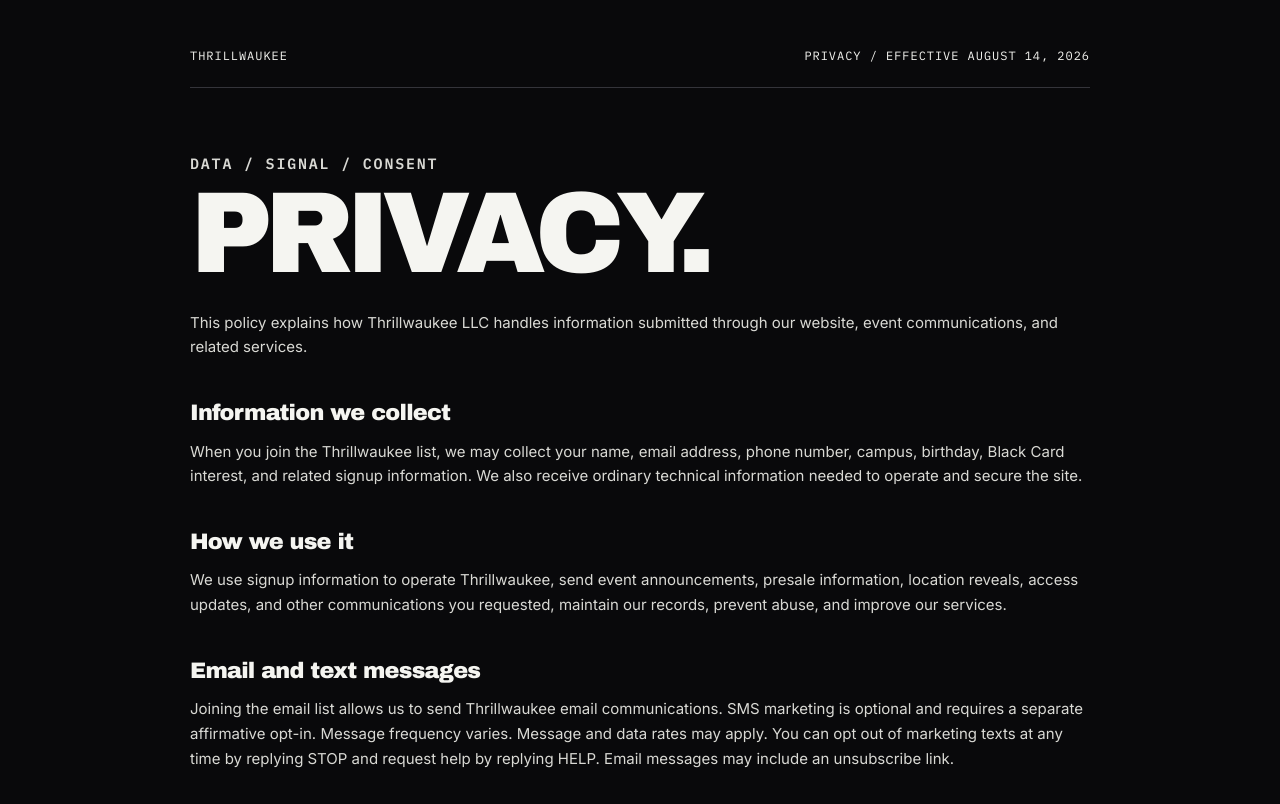
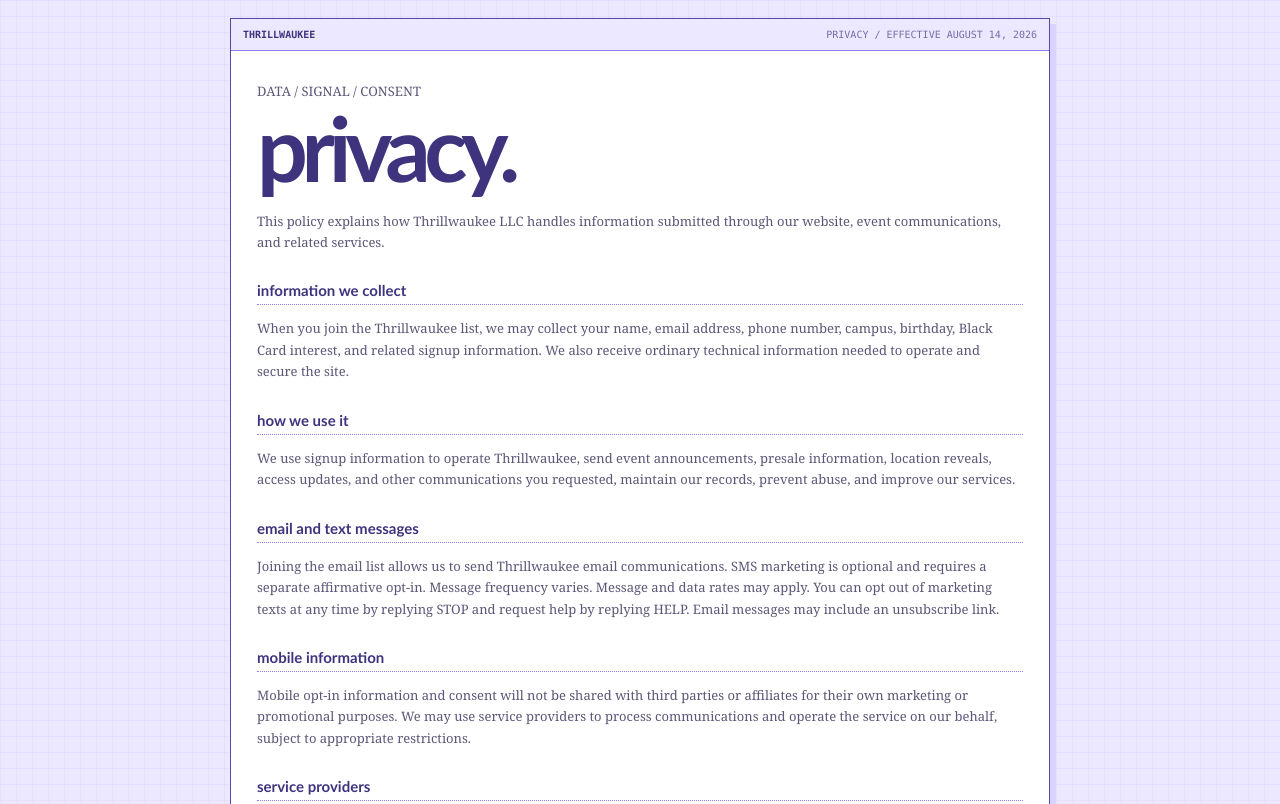
Before and after one commit to Malloy17-ui/thrillwaukee, a plain HTML site: page privacy.html in a window 1280 px wide. Shown: the top 804 px of the page. Drawn offline with Linux system fonts and the light colour scheme.

Commit message:
Restyle legal pages to match crunchy periwinkle system

```diff
--- a/legal.css
+++ b/legal.css
@@ -1 +1,90 @@
-:root{--ink:#09090b;--paper:#f5f5f1;--peri:#8f9dff;--yellow:#ffd400}*{box-sizing:border-box}html{background:var(--ink);color:var(--paper);font-family:"Inter",system-ui,sans-serif}body{margin:0;min-height:100vh;background:var(--ink)}a{color:inherit}.legal-shell{width:min(900px,calc(100% - 32px));margin:0 auto;padding:48px 0 80px}.legal-top{display:flex;justify-content:space-between;gap:24px;align-items:center;padding-bottom:24px;border-bottom:1px solid #34343a;font-family:"IBM Plex Mono",monospace;font-size:12px;letter-spacing:.08em}.legal-top a{text-decoration:none}.legal-kicker{margin:64px 0 12px;color:var(--yellow);font:600 11px/1.3 "IBM Plex Mono",monospace;letter-spacing:.12em}.legal-shell h1{margin:0 0 32px;font:400 clamp(3.4rem,9vw,7.5rem)/.78 "Archivo Black",sans-serif;letter-spacing:-.075em}.legal-shell h2{margin:42px 0 12px;font:400 1.4rem/1 "Archivo Black",sans-serif;letter-spacing:-.035em}.legal-shell p,.legal-shell li{font-size:15px;line-height:1.65;color:#d9d9d4}.legal-shell ul{padding-left:20px}.legal-note{margin-top:48px;padding:18px;border:1px solid var(--peri);font-family:"IBM Plex Mono",monospace;font-size:12px;line-height:1.55}.legal-footer{margin-top:72px;padding-top:20px;border-top:1px solid #34343a;font:11px/1.5 "IBM Plex Mono",monospace;color:#9999a2}@media(max-width:600px){.legal-shell{padding-top:24px}.legal-top{align-items:flex-start;flex-direction:column}.legal-kicker{margin-top:44px}.legal-shell h1{font-size:clamp(3.25rem,18vw,5rem)}}
+:root{
+  --paper:#fff;
+  --paper-2:#f7f5ff;
+  --paper-3:#ece8ff;
+  --ink:#5546aa;
+  --ink-dark:#3e347e;
+  --peri:#8d7cf6;
+  --line:#8d7cf6;
+  --muted:#756ca6;
+  --shadow:#d9d4ff;
+}
+*{box-sizing:border-box}
+html{
+  background:
+    linear-gradient(90deg,rgba(141,124,246,.08) 1px,transparent 1px),
+    linear-gradient(rgba(141,124,246,.08) 1px,transparent 1px),
+    var(--paper-3);
+  background-size:16px 16px;
+  color:var(--ink-dark);
+  font-family:Verdana,Tahoma,Arial,sans-serif;
+}
+body{margin:0;min-height:100vh}
+a{color:var(--ink);text-underline-offset:2px}
+a:hover{background:var(--paper-3);color:#6e5ce0}
+.legal-shell{
+  width:min(820px,calc(100% - 20px));
+  margin:18px auto 40px;
+  padding:0 26px 34px;
+  border:1px solid var(--ink);
+  background:#fff;
+  box-shadow:6px 6px 0 var(--shadow);
+}
+.legal-top{
+  display:flex;
+  justify-content:space-between;
+  gap:18px;
+  margin:0 -26px;
+  padding:9px 12px;
+  border-bottom:1px solid var(--line);
+  background:var(--paper-3);
+  color:var(--muted);
+  font:10px/1.3 "Lucida Console","Courier New",monospace;
+  text-transform:uppercase;
+}
+.legal-top a{color:var(--ink-dark);font-weight:700;text-decoration:none}
+.legal-kicker{
+  margin:30px 0 8px;
+  color:var(--muted);
+  font:10px/1.3 "Lucida Console","Courier New",monospace;
+  text-transform:uppercase;
+}
+.legal-shell h1{
+  margin:0 0 24px;
+  color:var(--ink-dark);
+  font:700 clamp(2.8rem,9vw,5.6rem)/.85 "Trebuchet MS",Verdana,sans-serif;
+  letter-spacing:-.07em;
+  text-transform:lowercase;
+}
+.legal-shell h2{
+  margin:28px 0 8px;
+  padding-bottom:5px;
+  border-bottom:1px dotted var(--line);
+  color:var(--ink-dark);
+  font:700 15px/1.2 "Trebuchet MS",Verdana,sans-serif;
+  text-transform:lowercase;
+}
+.legal-shell p,.legal-shell li{
+  color:#5d5678;
+  font:13px/1.65 Georgia,"Times New Roman",serif;
+}
+.legal-shell ul{padding-left:20px}
+.legal-note{
+  margin-top:30px;
+  padding:9px 10px;
+  border:1px solid var(--line);
+  background:var(--paper-2);
+  color:var(--muted);
+  font:10px/1.4 "Lucida Console","Courier New",monospace;
+}
+.legal-footer{
+  margin-top:28px;
+  padding-top:10px;
+  border-top:1px solid var(--line);
+  color:var(--muted);
+  font:10px/1.4 "Lucida Console","Courier New",monospace;
+}
+@media(max-width:600px){
+  .legal-shell{margin-top:8px;padding:0 16px 24px}
+  .legal-top{margin:0 -16px;flex-direction:column;gap:3px}
+}
```
